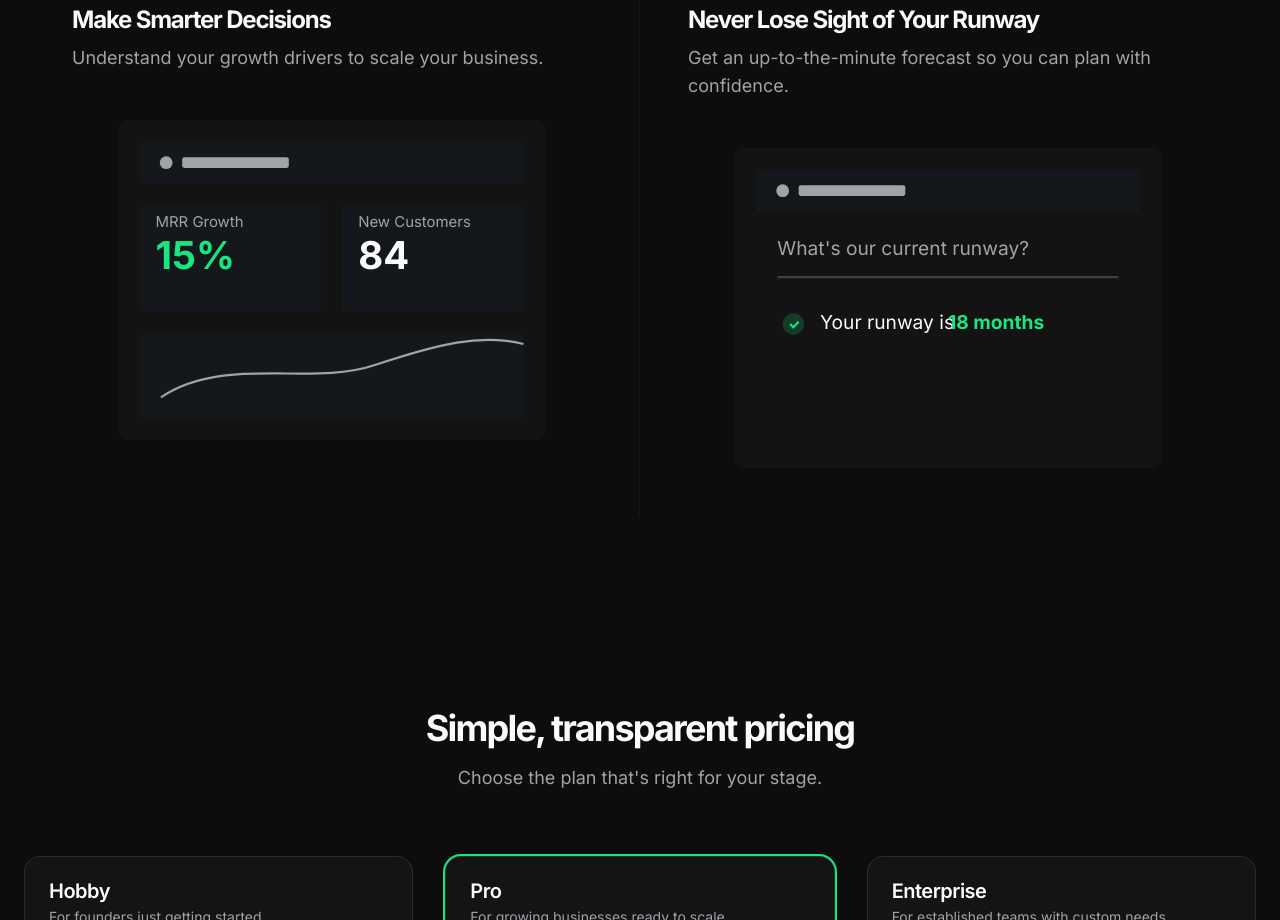
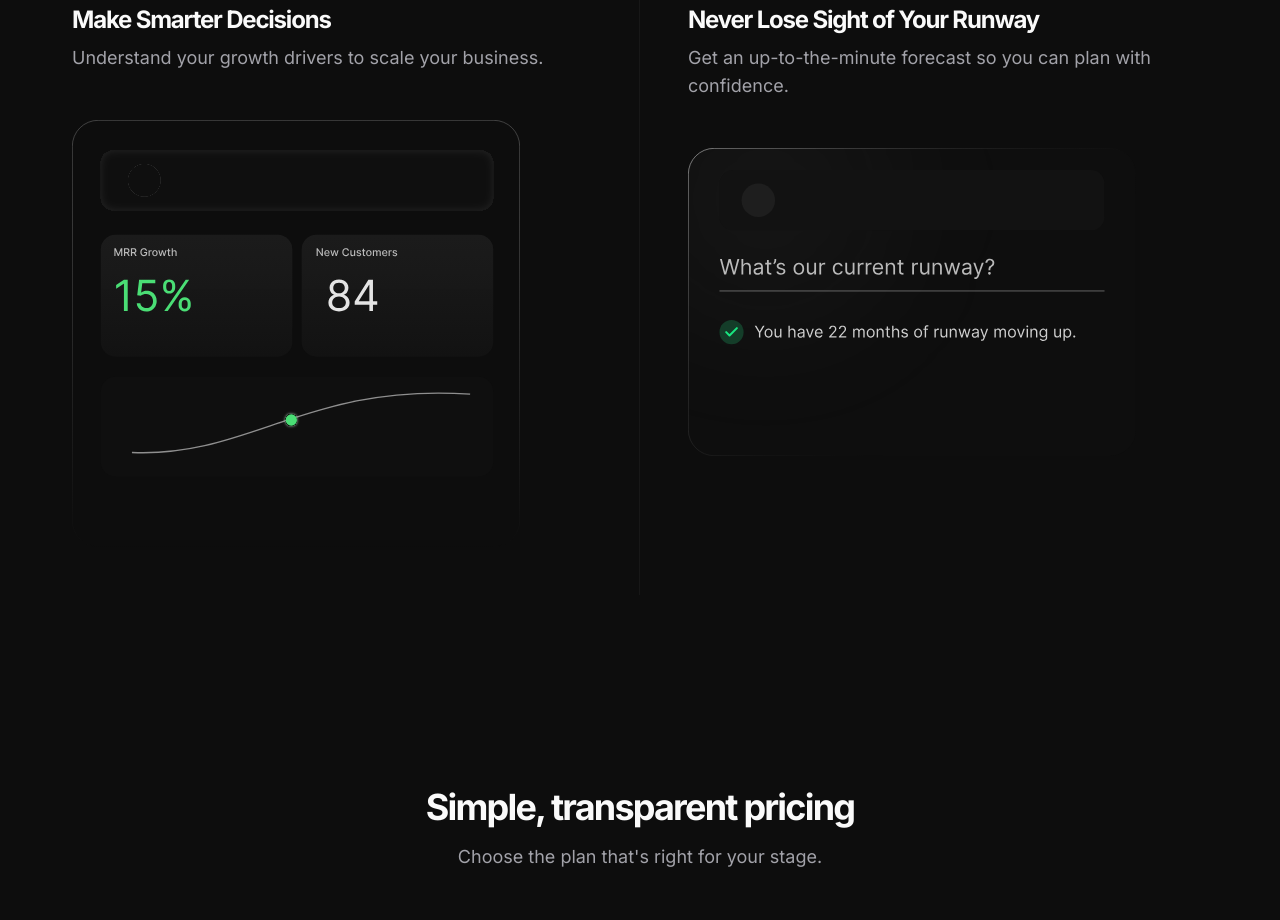
Before and after one commit to kbnam33/saas-one, a React (Vite) app in the folder saas-one/: page / in a window 1280 px wide. Shown: the part 5100-6020 px from the top of the page. Built offline with nearby package versions, Linux system fonts and the light colour scheme; the HTML template or start-up script is replaced by a standard one.

Commit message:
a little change with mid feature of everything you need

```diff
--- a/saas-one/src/App.jsx
+++ b/saas-one/src/App.jsx
@@ -48,24 +48,40 @@ const RevenueVisual = ({ is_active }) => (
 
 const CashflowVisual = ({ is_active }) => (
     <svg viewBox="0 0 400 300" className="w-full h-full" aria-labelledby="cashflow-title" role="img">
-        <title id="cashflow-title">Illustration of automated cash flow from multiple sources</title>
-        <g className={is_active ? 'animate-text-fade-in' : 'opacity-0'} style={{ animationDelay: '0.2s' }}>
-            <rect x="60" y="80" width="80" height="40" rx="8" fill="hsl(var(--muted) / 0.3)" />
-            <text x="100" y="105" textAnchor="middle" fill="hsl(var(--muted-foreground))" className="font-bold text-sm">stripe</text>
+        <title id="cashflow-title">Illustration of an animated list of cash flow items</title>
+        <rect x="50" y="40" width="300" height="220" rx="12" fill="#0F0F0F" />
+
+        {/* Animated List Items */}
+        <g className={is_active ? 'animate-list-item' : 'opacity-0'} style={{ animationDelay: '0.2s' }}>
+            <circle cx="75" cy="82" r="3" fill="#4ADE75" />
+            <text x="90" y="85" fill="hsl(var(--foreground))" className="text-sm font-sans">MRR</text>
+            <text x="330" y="85" fill="#4ADE75" textAnchor="end" className="text-sm font-mono">+ $12,400</text>
         </g>
-        <g className={is_active ? 'animate-text-fade-in' : 'opacity-0'} style={{ animationDelay: '0.4s' }}>
-            <rect x="60" y="180" width="80" height="40" rx="8" fill="hsl(var(--muted) / 0.3)" />
-            <text x="100" y="205" textAnchor="middle" fill="hsl(var(--muted-foreground))" className="font-bold text-sm">Bank</text>
+        <g className={is_active ? 'animate-list-item' : 'opacity-0'} style={{ animationDelay: '0.4s' }}>
+            <circle cx="75" cy="112" r="3" fill="#4ADE75" />
+            <text x="90" y="115" fill="hsl(var(--foreground))" className="text-sm font-sans">New Sale</text>
+            <text x="330" y="115" fill="#4ADE75" textAnchor="end" className="text-sm font-mono">+ $2,000</text>
         </g>
-        <g transform="translate(240, 130)" className={is_active ? 'animate-point-fade-in' : 'opacity-0'}>
-            <rect width="120" height="40" rx="8" fill="hsl(var(--card))" stroke="hsl(var(--border))" />
-            <circle cx="20" cy="20" r="4" fill="hsl(var(--primary))" />
-            <text x="40" y="25" fill="hsl(var(--foreground))" className="text-sm font-semibold">Dashboard</text>
+        <g className={is_active ? 'animate-list-item' : 'opacity-0'} style={{ animationDelay: '0.6s' }}>
+            <circle cx="75" cy="142" r="3" fill="#F87171" />
+            <text x="90" y="145" fill="hsl(var(--foreground))" className="text-sm font-sans">Cloud Hosting</text>
+            <text x="330" y="145" fill="#F87171" textAnchor="end" className="text-sm font-mono">- $800</text>
         </g>
-        <path d="M140,100 C 180,100 200,150 240,150" fill="none" stroke="hsl(var(--muted-foreground))" strokeWidth="1.5" strokeDasharray="3 3" className={is_active ? 'animate-line-draw' : ''} style={{ animationDelay: '0.6s' }}/>
-        <path d="M140,200 C 180,200 200,150 240,150" fill="none" stroke="hsl(var(--muted-foreground))" strokeWidth="1.5" strokeDasharray="3 3" className={is_active ? 'animate-line-draw' : ''} style={{ animationDelay: '0.8s' }}/>
+        <g className={is_active ? 'animate-list-item' : 'opacity-0'} style={{ animationDelay: '0.8s' }}>
+            <circle cx="75" cy="172" r="3" fill="#F87171" />
+            <text x="90" y="175" fill="hsl(var(--foreground))" className="text-sm font-sans">Payroll</text>
+            <text x="330" y="175" fill="#F87171" textAnchor="end" className="text-sm font-mono">- $6,500</text>
+        </g>
+
+        {/* Divider and Net */}
+        <line x1="70" y1="200" x2="330" y2="200" stroke="hsl(var(--border))" strokeOpacity="0.2" className={is_active ? 'animate-line-fade-in' : 'opacity-0'} style={{ animationDelay: '1s' }} />
+        <g className={is_active ? 'animate-list-item' : 'opacity-0'} style={{ animationDelay: '1.2s' }}>
+            <text x="90" y="230" fill="hsl(var(--muted-foreground))" className="text-sm font-semibold font-sans">Net Cash Flow</text>
+            <text x="330" y="230" fill="hsl(var(--foreground))" textAnchor="end" className="text-sm font-semibold font-mono">+ $7,100</text>
+        </g>
     </svg>
 );
+
 
 const ForecastingVisual = ({ is_active }) => (
     <svg viewBox="0 0 400 300" className="w-full h-full" aria-labelledby="forecasting-title" role="img">
@@ -133,51 +149,6 @@ const FocusFeatureCardVisual = () => (
         </g>
     </svg>
 );
-
-// ==================================
-//      SVG VISUAL COMPONENTS (BENEFITS SECTION)
-// ==================================
-const BenefitOneVisual = () => (
-    <svg viewBox="0 0 400 300" className="w-full h-full" aria-labelledby="benefit-one-title" role="img">
-        <title id="benefit-one-title">Dashboard showing key growth metrics</title>
-        <rect width="400" height="300" rx="8" fill="hsl(var(--card) / 0.5)" />
-        <rect x="20" y="20" width="360" height="40" rx="4" fill="hsl(var(--muted) / 0.3)" />
-        <circle cx="45" cy="40" r="6" fill="hsl(var(--muted-foreground))" />
-        <rect x="60" y="35" width="100" height="10" rx="2" fill="hsl(var(--muted-foreground))" />
-
-        <rect x="20" y="80" width="170" height="100" rx="4" fill="hsl(var(--muted) / 0.3)" />
-        <text x="35" y="100" fill="hsl(var(--muted-foreground))" className="text-sm">MRR Growth</text>
-        <text x="35" y="140" fill="hsl(var(--primary))" className="text-4xl font-bold">15%</text>
-
-        <rect x="210" y="80" width="170" height="100" rx="4" fill="hsl(var(--muted) / 0.3)" />
-        <text x="225" y="100" fill="hsl(var(--muted-foreground))" className="text-sm">New Customers</text>
-        <text x="225" y="140" fill="hsl(var(--foreground))" className="text-4xl font-bold">84</text>
-
-        <rect x="20" y="200" width="360" height="80" rx="4" fill="hsl(var(--muted) / 0.3)" />
-        <path d="M40 260 C 100 220, 180 250, 240 230 S 340 200, 380 210" stroke="hsl(var(--muted-foreground))" strokeWidth="2" fill="none" />
-    </svg>
-);
-
-const BenefitTwoVisual = () => (
-    <svg viewBox="0 0 400 300" className="w-full h-full" aria-labelledby="benefit-two-title" role="img">
-        <title id="benefit-two-title">Dashboard showing runway forecast</title>
-        <rect width="400" height="300" rx="8" fill="hsl(var(--card) / 0.5)" />
-        <rect x="20" y="20" width="360" height="40" rx="4" fill="hsl(var(--muted) / 0.3)" />
-        <circle cx="45" cy="40" r="6" fill="hsl(var(--muted-foreground))" />
-        <rect x="60" y="35" width="100" height="10" rx="2" fill="hsl(var(--muted-foreground))" />
-
-        <text x="40" y="100" fill="hsl(var(--muted-foreground))" className="text-lg">What's our current runway?</text>
-        <rect x="40" y="120" width="320" height="2" rx="1" fill="hsl(var(--border))" />
-
-        <g transform="translate(40, 150)">
-            <circle cx="15" cy="15" r="10" fill="hsl(var(--primary) / 0.2)" />
-            <path d="M12 15 l3 3 l5 -5" stroke="hsl(var(--primary))" strokeWidth="2" fill="none" />
-            <text x="40" y="20" fill="hsl(var(--foreground))" className="text-lg">Your runway is</text>
-            <text x="160" y="20" fill="hsl(var(--primary))" className="text-lg font-bold">18 months</text>
-        </g>
-    </svg>
-);
-
 
 // ==================================
 //      MAIN APP COMPONENT
@@ -365,15 +336,15 @@ function App() {
                   <div ref={benefitOneRef} className={`relative transition-opacity duration-700 p-12 lg:border-r lg:border-border/20 ${benefitOneVisible ? 'opacity-100' : 'opacity-0'}`}>
                       <h3 className="text-2xl font-bold tracking-tighter">Make Smarter Decisions</h3>
                       <p className="mt-2 text-lg text-muted-foreground">Understand your growth drivers to scale your business.</p>
-                      <div className="mt-12 h-80">
-                          <BenefitOneVisual />
+                      <div className="mt-12 flex items-start justify-start">
+                          <img src="/Smart decisions.svg" alt="Dashboard showing key growth metrics" className="w-full h-auto max-w-md" />
                       </div>
                   </div>
                   <div ref={benefitTwoRef} className={`relative transition-opacity duration-700 delay-300 p-12 ${benefitTwoVisible ? 'opacity-100' : 'opacity-0'}`}>
                       <h3 className="text-2xl font-bold tracking-tighter">Never Lose Sight of Your Runway</h3>
                       <p className="mt-2 text-lg text-muted-foreground">Get an up-to-the-minute forecast so you can plan with confidence.</p>
-                      <div className="mt-12 h-80">
-                          <BenefitTwoVisual />
+                      <div className="mt-12 flex items-start justify-start">
+                          <img src="/Sight of runway.svg" alt="Dashboard showing runway forecast" className="w-full h-auto max-w-md" />
                       </div>
                   </div>
               </div>
--- a/saas-one/src/index.css
+++ b/saas-one/src/index.css
@@ -175,7 +175,7 @@
     }
 
     .btn-outline-dark {
-        @apply bg-transparent border border-border/50 text-muted-foreground hover:bg-border/10 hover:text-foreground transition-colors duration-300;
+        @apply bg-transparent border border-border/50 text-muted-foreground hover:bg-border/10 hover:text-foreground transition-colors duration-300 focus-visible:ring-0 focus-visible:ring-offset-0;
     }
 }
 
@@ -210,6 +210,10 @@
   from { opacity: 0; }
   to { opacity: 1; }
 }
+@keyframes list-item-in {
+  from { opacity: 0; transform: translateX(-10px); }
+  to { opacity: 1; transform: translateX(0); }
+}
 .animate-line-draw {
   stroke-dasharray: 1000;
   stroke-dashoffset: 1000;
@@ -242,5 +246,13 @@
 }
 .animate-text-fade-in {
   opacity: 0;
-  animation: text-fade-in 0.5s ease-in 0.3s forwards;
+  animation: text-fade-in 0.5s ease-in forwards;
 }
+.animate-line-fade-in {
+  opacity: 0;
+  animation: text-fade-in 0.5s ease-in forwards;
+}
+.animate-list-item {
+  opacity: 0;
+  animation: list-item-in 0.5s ease-out forwards;
+}
```
